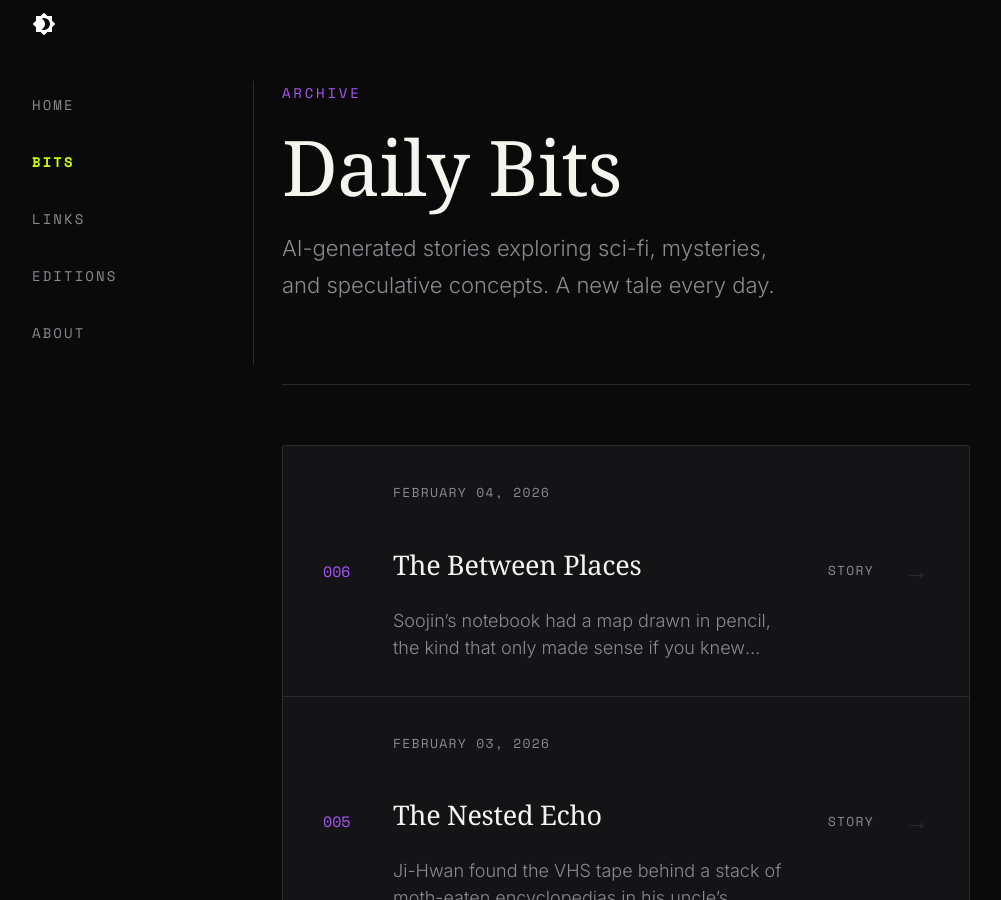
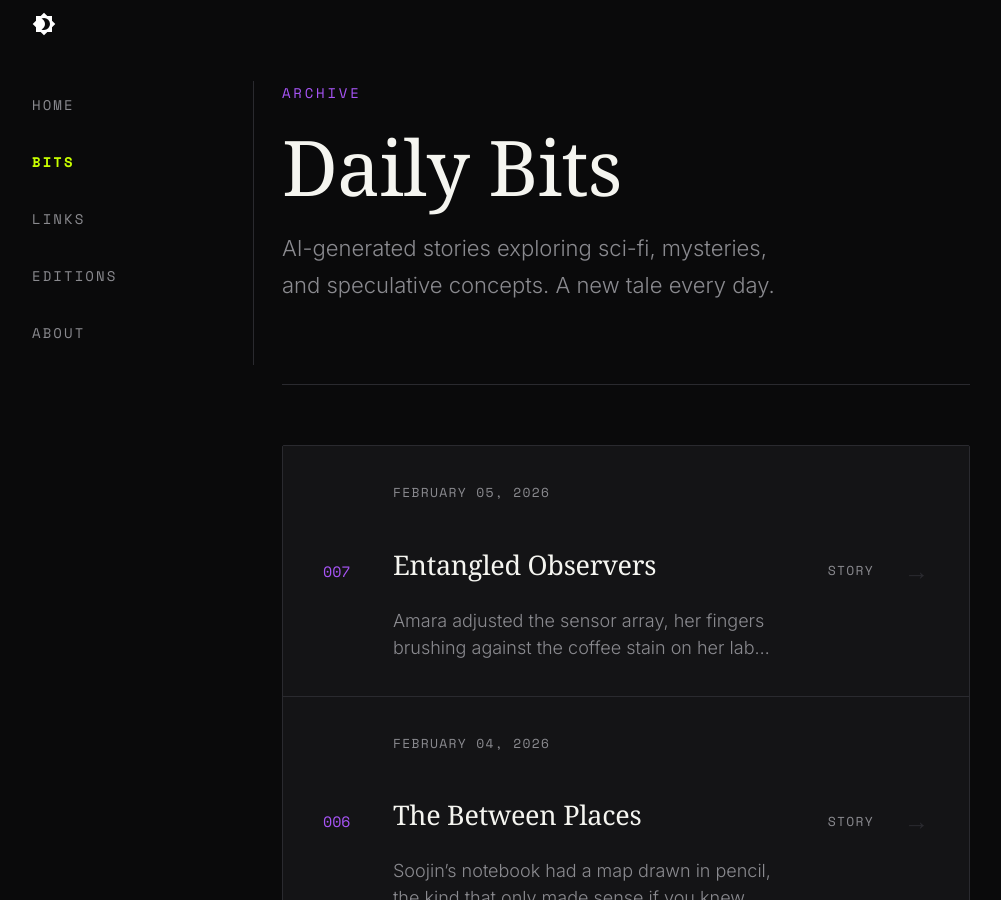
Before and after one commit to obscurebit/b1ts, an MkDocs documentation site: the page built from docs/bits/index.md, in a window 1280 px wide and 900 px high. Shown: the whole window, without its empty margins (14-1015 px from the left). Built offline with MkDocs 1.6.1 and Material for MkDocs 9.7.7, drawn with Linux system fonts in a browser that asks for light colours; some web fonts are replaced.

Commit message:
🤖 Daily content update - 2026-02-05

```diff
--- a/docs/bits/index.md
+++ b/docs/bits/index.md
@@ -10,6 +10,16 @@ description: AI-generated sci-fi stories, mysteries, and speculative tales
 </div>
 
 <div class="archive-list">
+  <a href="posts/2026-02-05-entangled-observers/" class="archive-item">
+    <div class="archive-item__number">007</div>
+    <div class="archive-item__content">
+      <span class="archive-item__date">February 05, 2026</span>
+      <h3 class="archive-item__title">Entangled Observers</h3>
+      <p class="archive-item__excerpt">Amara adjusted the sensor array, her fingers brushing against the coffee stain on her lab coat. Javier didn’t look up from the monitor, but his voice ...</p>
+    </div>
+    <span class="archive-item__category">Story</span>
+    <span class="archive-item__arrow">→</span>
+  </a>
   <a href="posts/2026-02-04-the-between-places/" class="archive-item">
     <div class="archive-item__number">006</div>
     <div class="archive-item__content">
--- a/overrides/home.html
+++ b/overrides/home.html
@@ -12,7 +12,7 @@
     <div class="ob-hero__eyebrow">
       <span class="ob-hero__date">{{ now().strftime('%B %d, %Y') if now is defined else 'Daily Updates' }}</span>
       <span class="ob-hero__divider">/</span>
-      <span class="ob-hero__edition">Edition #006</span>
+      <span class="ob-hero__edition">Edition #007</span>
     </div>
 
     <h1 class="ob-hero__title">
@@ -55,14 +55,14 @@
       <div class="ob-today__line"></div>
     </div>
 
-    <a href="{{ 'bits/posts/2026-02-04-the-between-places/' | url }}" class="ob-today__story">
+    <a href="{{ 'bits/posts/2026-02-05-entangled-observers/' | url }}" class="ob-today__story">
       <div class="ob-today__story-meta">
-        <span class="ob-today__category">Edge Of Maps</span>
+        <span class="ob-today__category">Quantum Mysteries</span>
         <span class="ob-today__reading-time">4 min read</span>
       </div>
-      <h2 class="ob-today__story-title">The Between Places</h2>
+      <h2 class="ob-today__story-title">Entangled Observers</h2>
       <p class="ob-today__story-excerpt">
-        Soojin’s notebook had a map drawn in pencil, the kind that only made sense if you knew which alleys to ignore and which fire escapes led nowhere. Diego followed her through the thirteenth arrondisseme...
+        Amara adjusted the sensor array, her fingers brushing against the coffee stain on her lab coat. Javier didn’t look up from the monitor, but his voice carried the edge of someone who’d been holding his...
       </p>
       <div class="ob-today__story-cta">
         <span>Read the full story</span>
@@ -86,36 +86,36 @@
     </div>
 
     <div class="ob-links__grid">
-      <a href="https://en.wikipedia.org/wiki/Sargasso_Sea" target="_blank" rel="noopener" class="ob-link ob-link--featured">
+      <a href="https://en.wikipedia.org/wiki/Quantum_suicide" target="_blank" rel="noopener" class="ob-link ob-link--featured">
         <span class="ob-link__number">01</span>
         <div class="ob-link__content">
-          <h3 class="ob-link__title">"The Ocean's Mysterious Floating Forest"</h3>
-          <p class="ob-link__desc">The Sargasso Sea, a gyre in the Atlantic Ocean, is defined by its unique ecosystem dominated by sarg...</p>
+          <h3 class="ob-link__title">"The Bizarre Thought Experiment Linking Quantum Physics to Immortality"</h3>
+          <p class="ob-link__desc">This Wikipedia article explores the "quantum suicide" hypothesis, a radical extension of the many-wo...</p>
         </div>
         <span class="ob-link__arrow">↗</span>
       </a>
 
-      <a href="https://en.wikipedia.org/wiki/Darvaza_Crater" target="_blank" rel="noopener" class="ob-link">
+      <a href="https://csrc.nist.gov/projects/post-quantum-cryptography" target="_blank" rel="noopener" class="ob-link">
         <span class="ob-link__number">02</span>
         <div class="ob-link__content">
-          <h3 class="ob-link__title">"The Door to Hell: A Burning Crater in the Karakum Desert"</h3>
-          <p class="ob-link__desc">In Turkmenistan, a natural gas field has burned continuously since 1971, creating a fiery crater tha...</p>
+          <h3 class="ob-link__title">"The U.S. Government’s Race to Save Encryption from Quantum Computers"</h3>
+          <p class="ob-link__desc">The National Institute of Standards and Technology (NIST) details its efforts to standardize quantum...</p>
         </div>
         <span class="ob-link__arrow">↗</span>
       </a>
 
-      <a href="https://en.wikipedia.org/wiki/Zone_of_Silence" target="_blank" rel="noopener" class="ob-link">
+      <a href="https://plato.stanford.edu/entries/quantum-mechanics-many-worlds/" target="_blank" rel="noopener" class="ob-link">
         <span class="ob-link__number">03</span>
         <div class="ob-link__content">
-          <h3 class="ob-link__title">"Mexico’s Mysterious Radio-Silent Desert"</h3>
-          <p class="ob-link__desc">The Zone of Silence in the Chihuahuan Desert is an area where electromagnetic signals are reportedly...</p>
+          <h3 class="ob-link__title">"The Stanford Encyclopedia’s Deep Dive Into the Many-Worlds Interpretation"</h3>
+          <p class="ob-link__desc">A comprehensive philosophical analysis of Hugh Everett’s many-worlds theory, which posits that all q...</p>
         </div>
         <span class="ob-link__arrow">↗</span>
       </a>
 
-      <a href="{{ 'links/posts/2026-02-04-daily-links/' | url }}" class="ob-link ob-link--more">
+      <a href="{{ 'links/posts/2026-02-05-daily-links/' | url }}" class="ob-link ob-link--more">
         <span class="ob-link__more-text">View all links</span>
-        <span class="ob-link__more-count">+1 more today</span>
+        <span class="ob-link__more-count">+2 more today</span>
       </a>
     </div>
   </div>
```
Also changed, not shown: docs/bits/posts/2026-02-05-entangled-observers.md (added, +57 -0 lines), docs/editions.md (+10 -0 lines), docs/editions/posts/2026-02-05-edition-007.md (added, +27 -0 lines), docs/links/index.md (+10 -0 lines), docs/links/posts/2026-02-05-daily-links.md (added, +68 -0 lines), docs/substack/2026-02-05-edition-007.md (added, +75 -0 lines).
